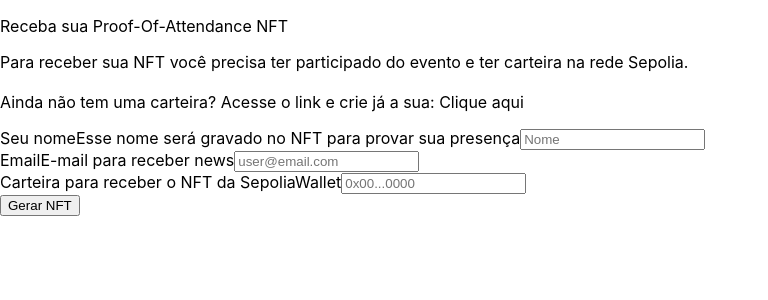
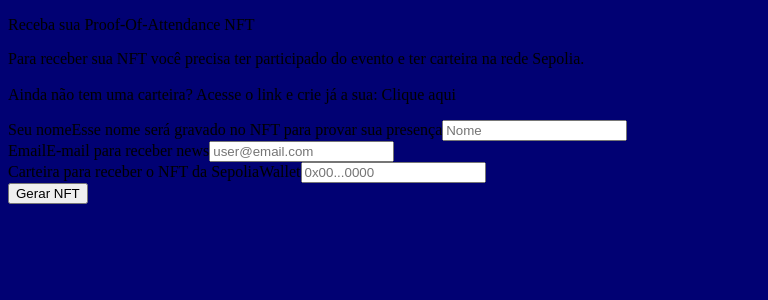
Before and after one commit to VinTesta/Thrive, a React (Create React App) app in the folder thrive_frontend/: page / in a window 1280 px wide. Shown: the top 300 px of the page, without its empty margins (0-768 px from the left). Built offline with nearby package versions, Linux system fonts and the light colour scheme.

Commit message:
Atualiza tailwind para o repo

```diff
--- a/thrive_frontend/package.json
+++ b/thrive_frontend/package.json
@@ -9,6 +9,7 @@
     "react": "^18.2.0",
     "react-dom": "^18.2.0",
     "react-scripts": "5.0.1",
+    "tailwindcss": "^1.9.6",
     "web-vitals": "^2.1.4"
   },
   "scripts": {
--- a/thrive_frontend/src/index.css
+++ b/thrive_frontend/src/index.css
@@ -1,13 +1,10 @@
-body {
-  margin: 0;
-  font-family: -apple-system, BlinkMacSystemFont, 'Segoe UI', 'Roboto', 'Oxygen',
-    'Ubuntu', 'Cantarell', 'Fira Sans', 'Droid Sans', 'Helvetica Neue',
-    sans-serif;
-  -webkit-font-smoothing: antialiased;
-  -moz-osx-font-smoothing: grayscale;
+@tailwind base;
+@tailwind components;
+@tailwind utilities;
+
+html, body {
+  /* background-image: url("../src/assets/background-ib.svg"); */
+  background-repeat: no-repeat;
+  background-size: cover;
+  background-color: #010173;
 }
-
-code {
-  font-family: source-code-pro, Menlo, Monaco, Consolas, 'Courier New',
-    monospace;
-}
```
Also changed, not shown: 1 other file (tests, documents, lock files or other folders).
